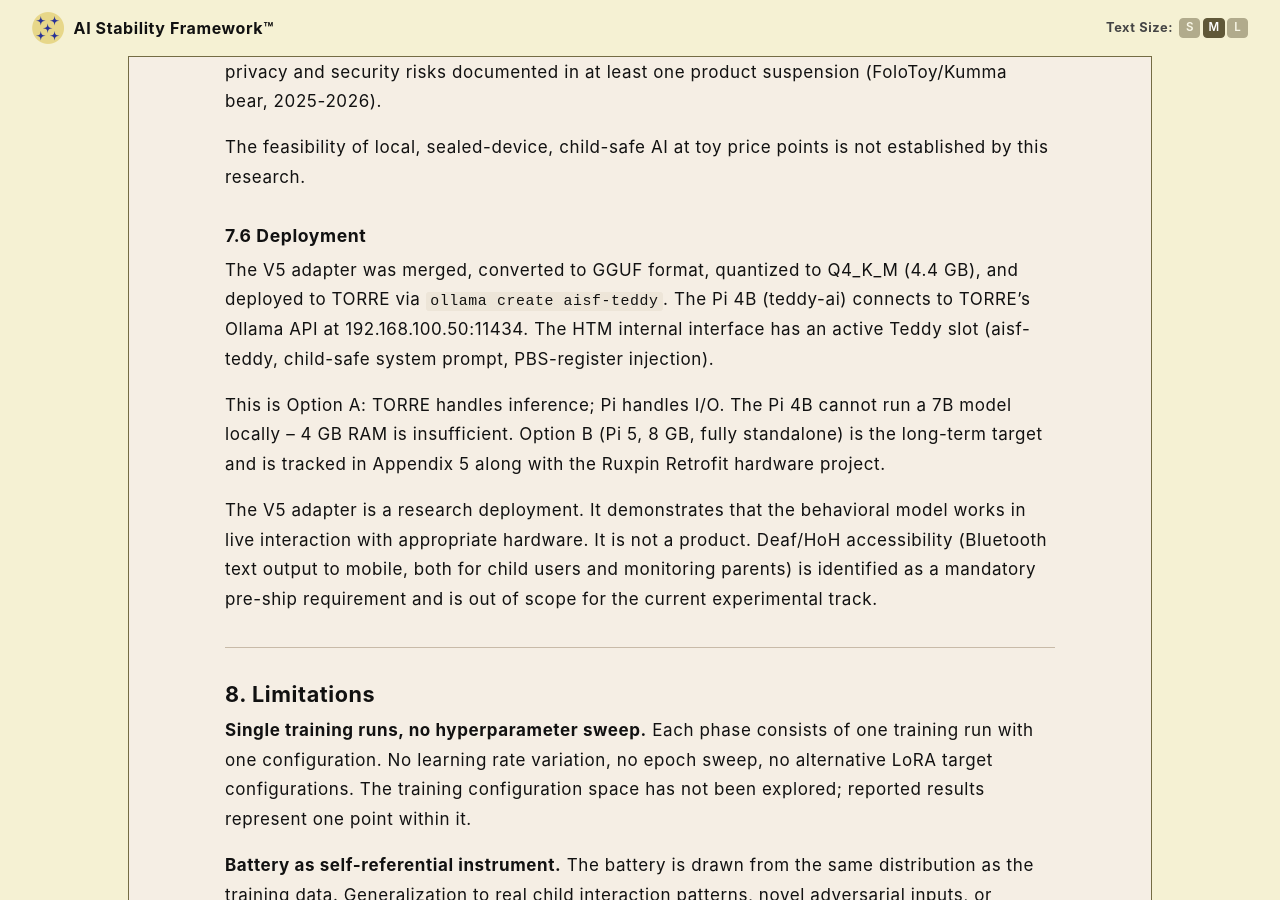
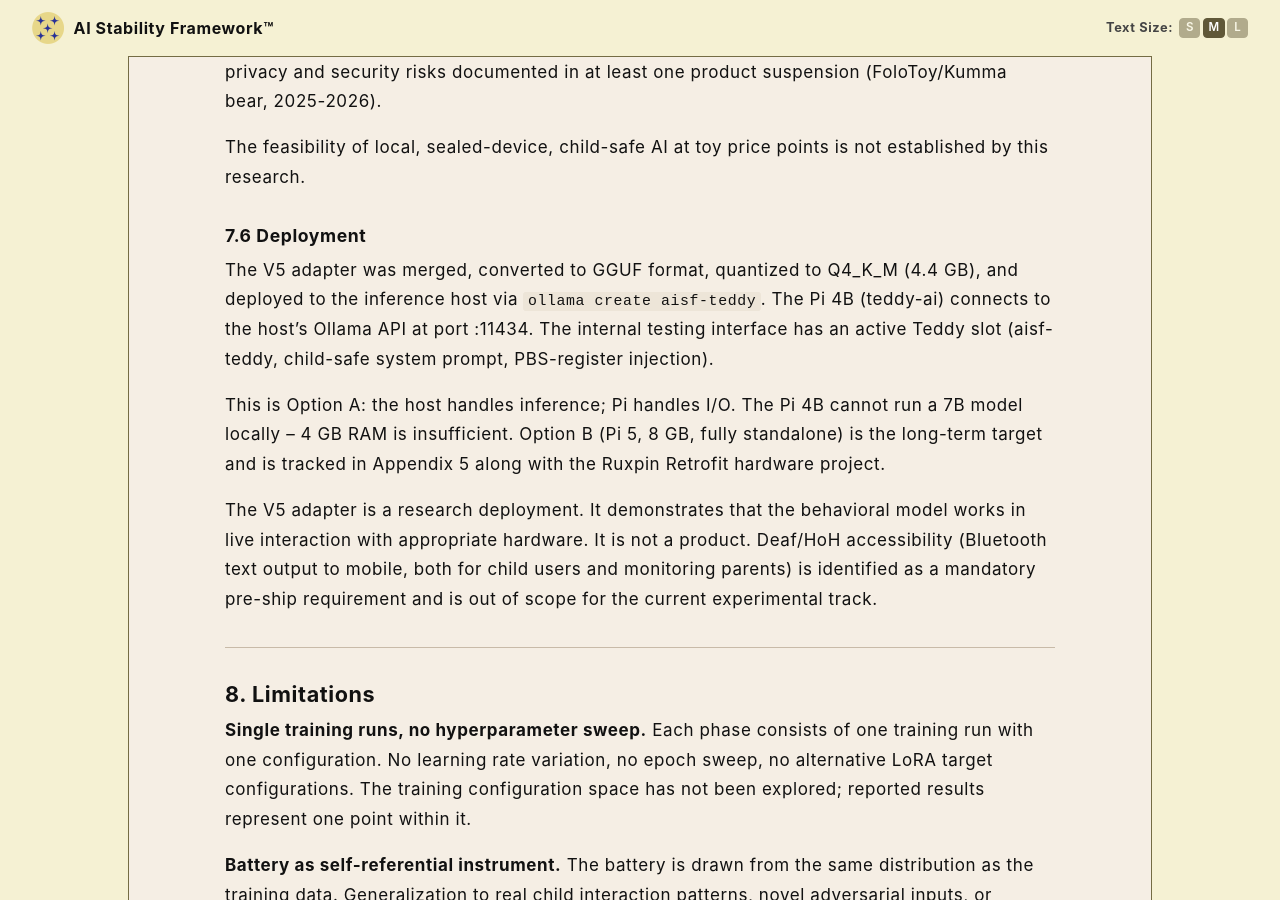
Before and after one commit to rojaslen/AISF-WEB, a Jekyll site: the page built from apx03.md, in a window 1280 px wide and 900 px high, scrolled down 17286 px. Built offline with Jekyll 4.4.1, drawn with Linux system fonts in a browser that asks for light colours; some web fonts are replaced; some of the changed text lies outside the part shown.

Commit message:
Update apx03.md

```diff
--- a/apx03.md
+++ b/apx03.md
@@ -377,9 +377,9 @@ The feasibility of local, sealed-device, child-safe AI at toy price points is no
 
 ### 7.6 Deployment
 
-The V5 adapter was merged, converted to GGUF format, quantized to Q4_K_M (4.4 GB), and deployed to TORRE via `ollama create aisf-teddy`. The Pi 4B (teddy-ai) connects to TORRE's Ollama API at 192.168.100.50:11434. The HTM internal interface has an active Teddy slot (aisf-teddy, child-safe system prompt, PBS-register injection).
+The V5 adapter was merged, converted to GGUF format, quantized to Q4_K_M (4.4 GB), and deployed to the inference host via `ollama create aisf-teddy`. The Pi 4B (teddy-ai) connects to the host's Ollama API at port :11434. The internal testing interface has an active Teddy slot (aisf-teddy, child-safe system prompt, PBS-register injection).
 
-This is Option A: TORRE handles inference; Pi handles I/O. The Pi 4B cannot run a 7B model locally -- 4 GB RAM is insufficient. Option B (Pi 5, 8 GB, fully standalone) is the long-term target and is tracked in Appendix 5 along with the Ruxpin Retrofit hardware project.
+This is Option A: the host handles inference; Pi handles I/O. The Pi 4B cannot run a 7B model locally -- 4 GB RAM is insufficient. Option B (Pi 5, 8 GB, fully standalone) is the long-term target and is tracked in Appendix 5 along with the Ruxpin Retrofit hardware project.
 
 The V5 adapter is a research deployment. It demonstrates that the behavioral model works in live interaction with appropriate hardware. It is not a product. Deaf/HoH accessibility (Bluetooth text output to mobile, both for child users and monitoring parents) is identified as a mandatory pre-ship requirement and is out of scope for the current experimental track.
 
@@ -410,7 +410,7 @@ The V5 adapter is a research deployment. It demonstrates that the behavioral mod
 
 **Mistral 7B is the answer, at this parameter scale.** Sub-7B models failed for the reason described in Section 7.3: insufficient capacity to generalize persona reasoning across adversarial conditions. The 66.8 pp jump from Phi-2 2.7B to Mistral 7B is not parameter scaling; it is a qualitative shift. The V5 adapter, trained on 671 examples on a gaming PC GPU, passed a 671-question child-safety compliance battery with zero genuine behavioral failures.
 
-**The hardware gap is real but workable for a prototype.** A 7B model cannot run on typical toy hardware (Section 7.5). The current deployment offloads inference to TORRE; the Pi 4B is the I/O layer. This is a research architecture, not a product. A standalone deployment at 7B would require a Pi 5 or comparable hardware with sufficient RAM. Smaller models that fit toy hardware still fail the compliance battery catastrophically. That tradeoff has not changed.
+**The hardware gap is real but workable for a prototype.** A 7B model cannot run on typical toy hardware (Section 7.5). The current deployment offloads inference to the host system; the Pi 4B is the I/O layer. This is a research architecture, not a product. A standalone deployment at 7B would require a Pi 5 or comparable hardware with sufficient RAM. Smaller models that fit toy hardware still fail the compliance battery catastrophically. That tradeoff has not changed.
 
 **The deployment architecture eliminates the safety net -- and that is still true.** In the main OLM track, model-level compliance training is one layer of a multi-layer system; the other layers compensate for its limitations. In the sealed IoT deployment, there are no other layers. The V5 adapter meets the behavioral standard required for that context. Whether it meets it robustly enough for an actual product -- with a real child, in real conditions, with no researcher monitoring -- is a question the prototype answers partially and the V6 chaos curriculum work begins to address.
 
```
